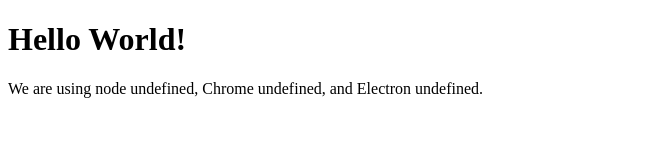
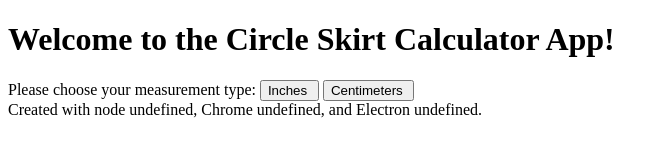
Before and after one commit to stkytomas/my-electron-app, an Electron app: page index.html in a window 1280 px wide. Shown: the whole page, without its empty margins (0-667 px from the left). Drawn offline with Linux system fonts and the light colour scheme.

Commit message:
added measurment type buttons

```diff
--- a/index.html
+++ b/index.html
@@ -3,14 +3,24 @@
 
 <head>
     <meta charset="UTF-8">
-    <title>Hello World!</title>
+    <title>Circle Skirt Calculator App</title>
     <meta http-equiv="Content-Security-Policy" content="script-src 'self' 'unsafe-inline';" />
 </head>
 
 <body style="background: white;">
-    <h1>Hello World!</h1>
-    <p>
-        We are using node
+    <h1>Welcome to the Circle Skirt Calculator App!</h1>
+    <!-- //
+    <p> Please choose your measurement type:</p> -->
+    <form>
+        <label for="button">
+Please choose your measurement type:
+        </label>
+        <input type="button" onclick=" alert( 'Ok! All calculations will be made in inches.') " value="Inches ">
+        <input type="button" onclick="alert( 'Ok! All calculations will be made in centimeters.') " value="Centimeters ">
+    </form>
+</body>
+<footer>
+    Created with node
     <script>
         document.write(process.versions.node)
     </script>, Chrome
@@ -20,7 +30,6 @@
     <script>
         document.write(process.versions.electron)
     </script>.
-    </p>
-</body>
+</footer>
 
 </html>
```
Lines whose indentation alone changed are shown as unchanged.
